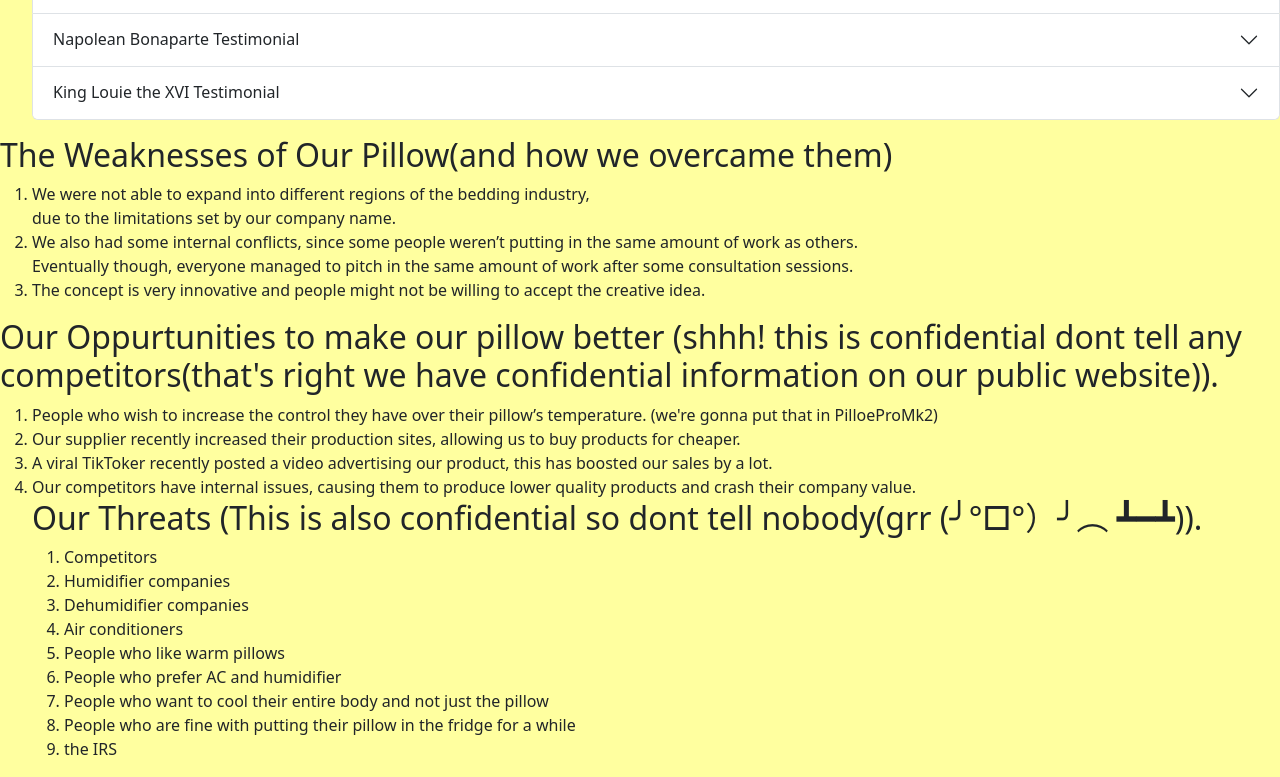
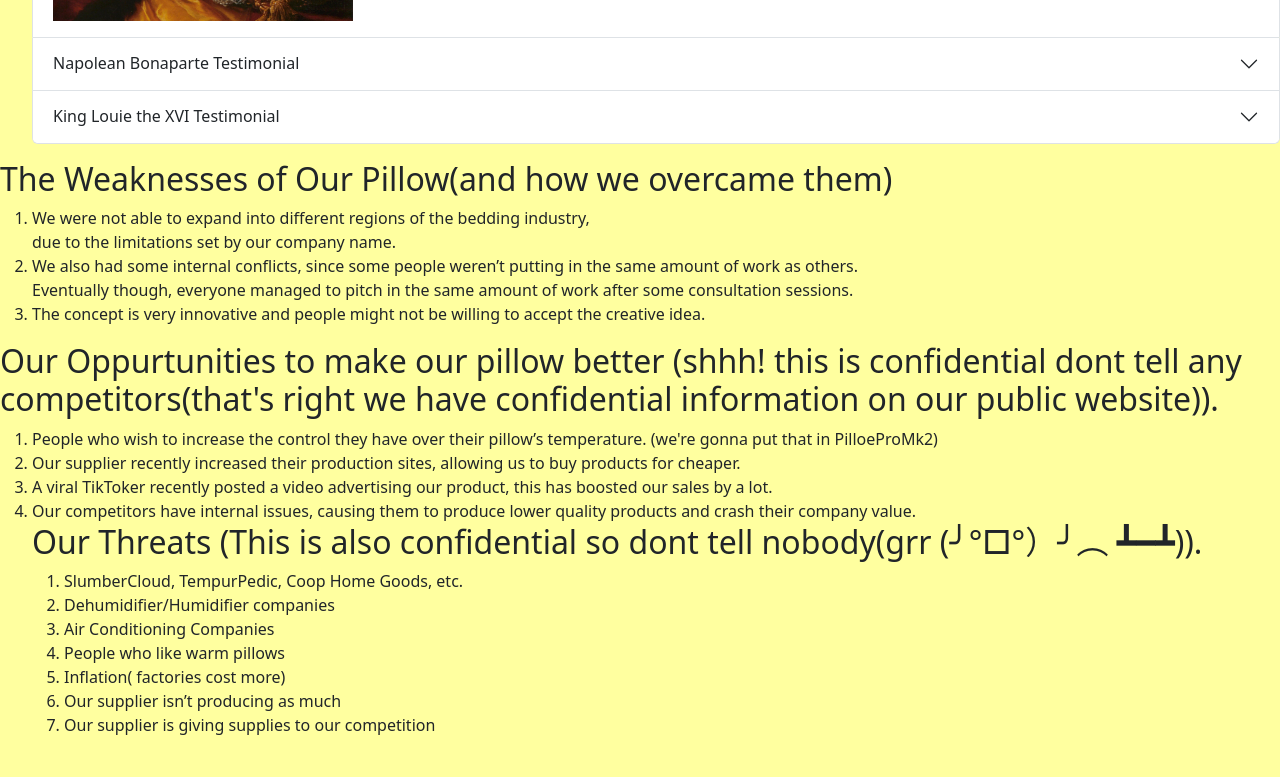
Before and after one commit to WaffleWhopper123/sped-group, a plain HTML site: page index.html in a window 1280 px wide. Shown: the part 2625-3402 px from the top of the page. After the commit the page ends 3378 px from the top, so only its background shows below. Drawn offline with nearby package versions, Linux system fonts and the light colour scheme.

Commit message:
final one probs

```diff
--- a/index.html
+++ b/index.html
@@ -30,7 +30,7 @@
         <img src="logo2.png" class="card-img-top" alt="oops">
         <div class="card-body">
             <h5 class="card-title" style="font-weight: bold;">Our Logo</h5>
-            <p class="card-text">This is our logo, which as you can see, contains a bed and an ice cube(to represent the cooling). But why is the pillow screaming?Spooky</p>
+            <p class="card-text">This is our logo, which as you can see, contains a bed and an ice cube(to represent the cooling). You may ask, why is the pillow screaming? Nobody knows...oooh spooky</p>
         </div>
     </div>
 </div>
@@ -128,15 +128,14 @@
     Our Threats (This is also confidential so dont tell nobody(grr (╯°□°）╯︵ ┻━┻)).
         </h2>
         <ol>
-            <li>Competitors</li>
-            <li>Humidifier companies</li>
-            <li>Dehumidifier companies</li>
-            <li>Air conditioners</li>
-            <li>People who like warm pillows</li>
-            <li>People who prefer AC and humidifier</li>
-            <li>People who want to cool their entire body and not just the pillow</li>
-            <li>People who are fine with putting their pillow in the fridge for a while</li>
-            <li>the IRS</li>
+          <li>SlumberCloud, TempurPedic, Coop Home Goods, etc.</li>
+          <li>Dehumidifier/Humidifier companies</li>
+          <li>Air Conditioning Companies </li>
+          <li>People who like warm pillows</li>
+          <li>Inflation( factories cost more)</li>
+          <li>Our supplier isn’t producing as much</li>
+          <li>Our supplier is giving supplies to our competition</li>
+
         </ol>
 </body>
 
```
